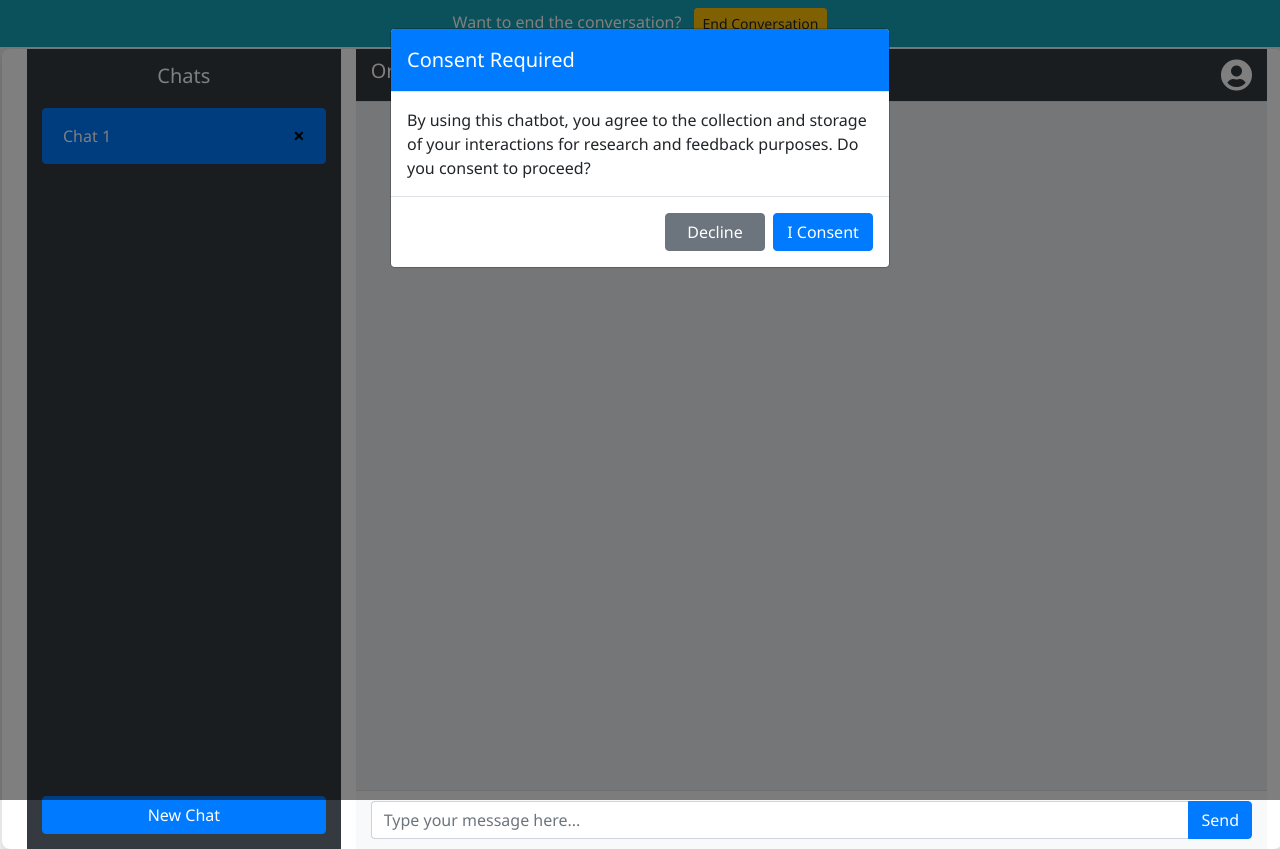
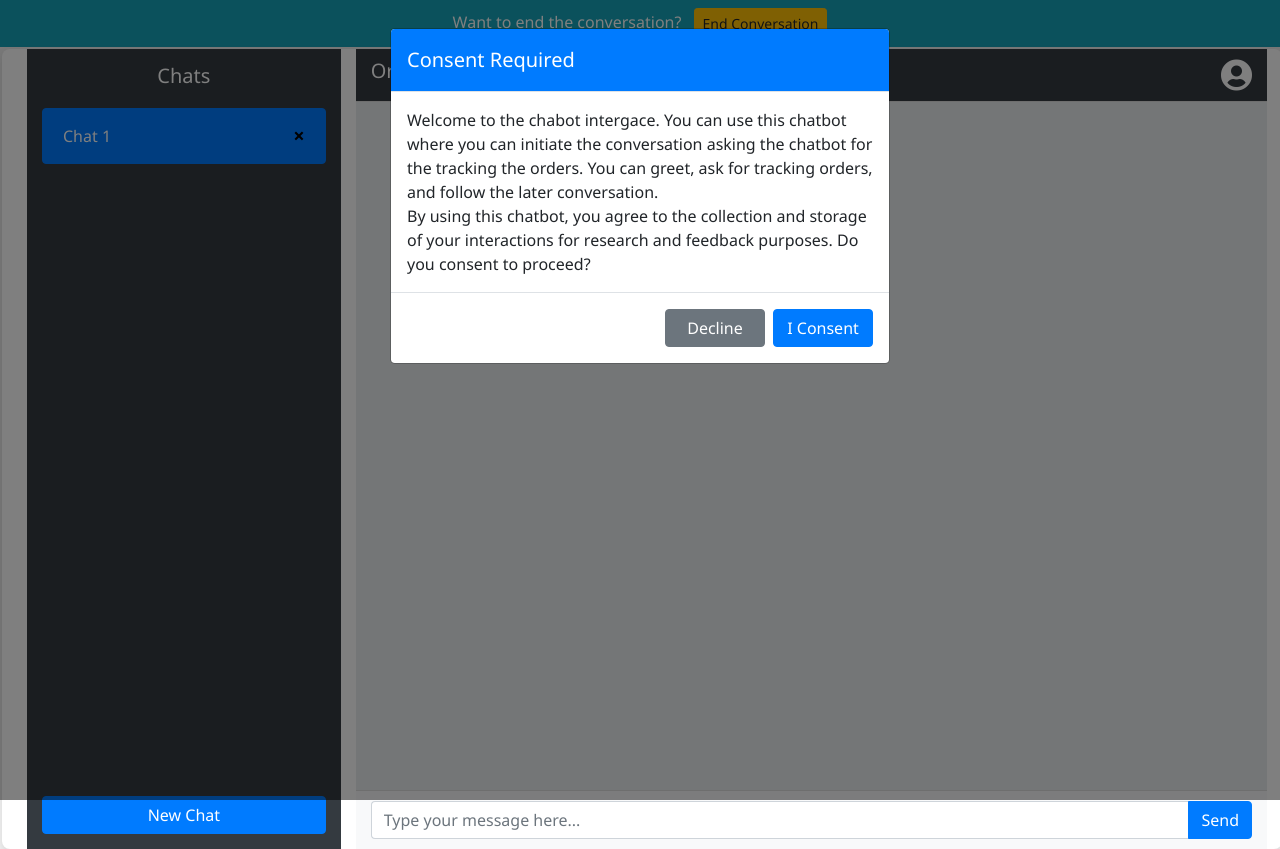
Before and after one commit to lohitakshsingla0/Experimental-Setup, a website: page public/comparison/full-screen/index.html in a window 1280 px wide. Drawn offline with nearby package versions, Linux system fonts and the light colour scheme.

Commit message:
Preparing for live

```diff
--- a/public/comparison/full-screen/index.html
+++ b/public/comparison/full-screen/index.html
@@ -51,6 +51,8 @@
               <h5 class="modal-title" id="consentModalLabel">Consent Required</h5>
             </div>
             <div class="modal-body">
+                Welcome to the chabot intergace. You can use this chatbot where you can initiate the conversation asking the chatbot for the tracking the orders. You can greet, ask for tracking orders, and follow the later conversation.<br>
+
               By using this chatbot, you agree to the collection and storage of your interactions for research and feedback purposes.
               Do you consent to proceed?
             </div>
```
Also changed, not shown: public/comparison/small-screen/index.html (+2 -0 lines).
